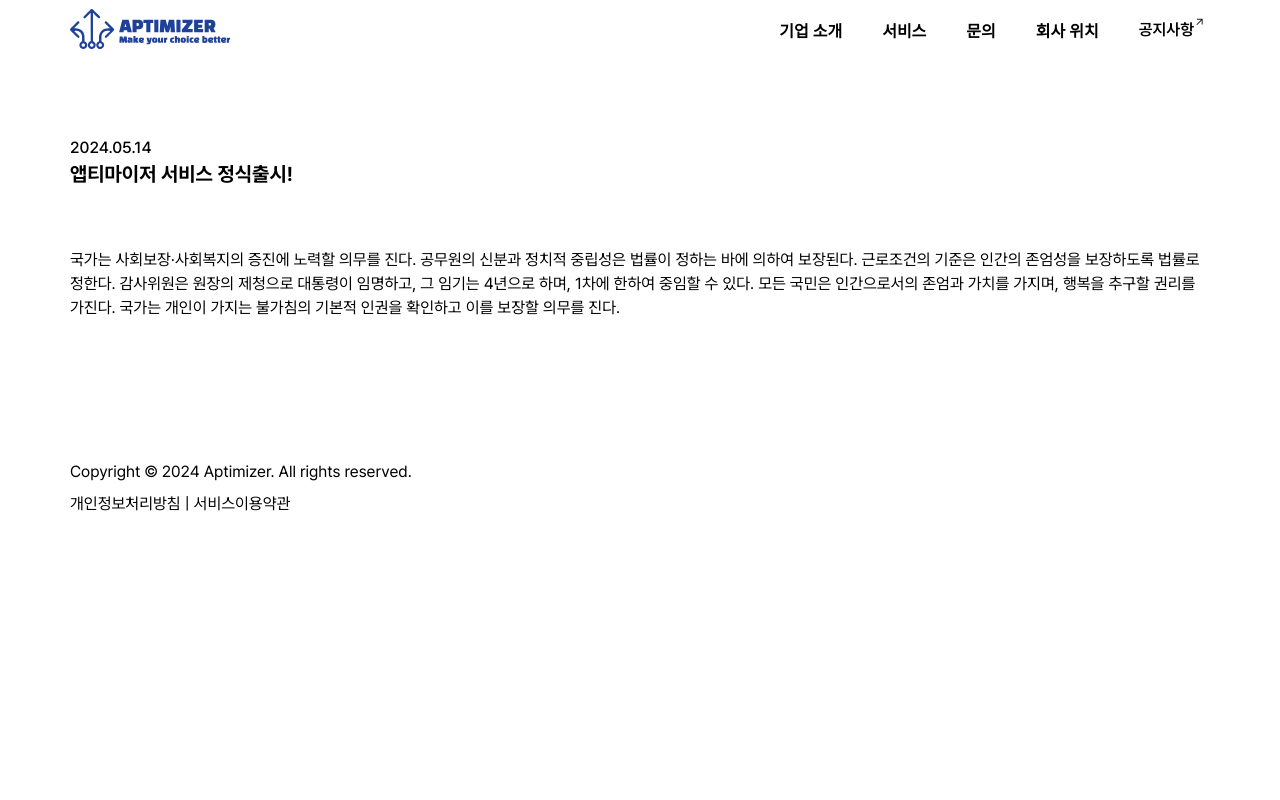
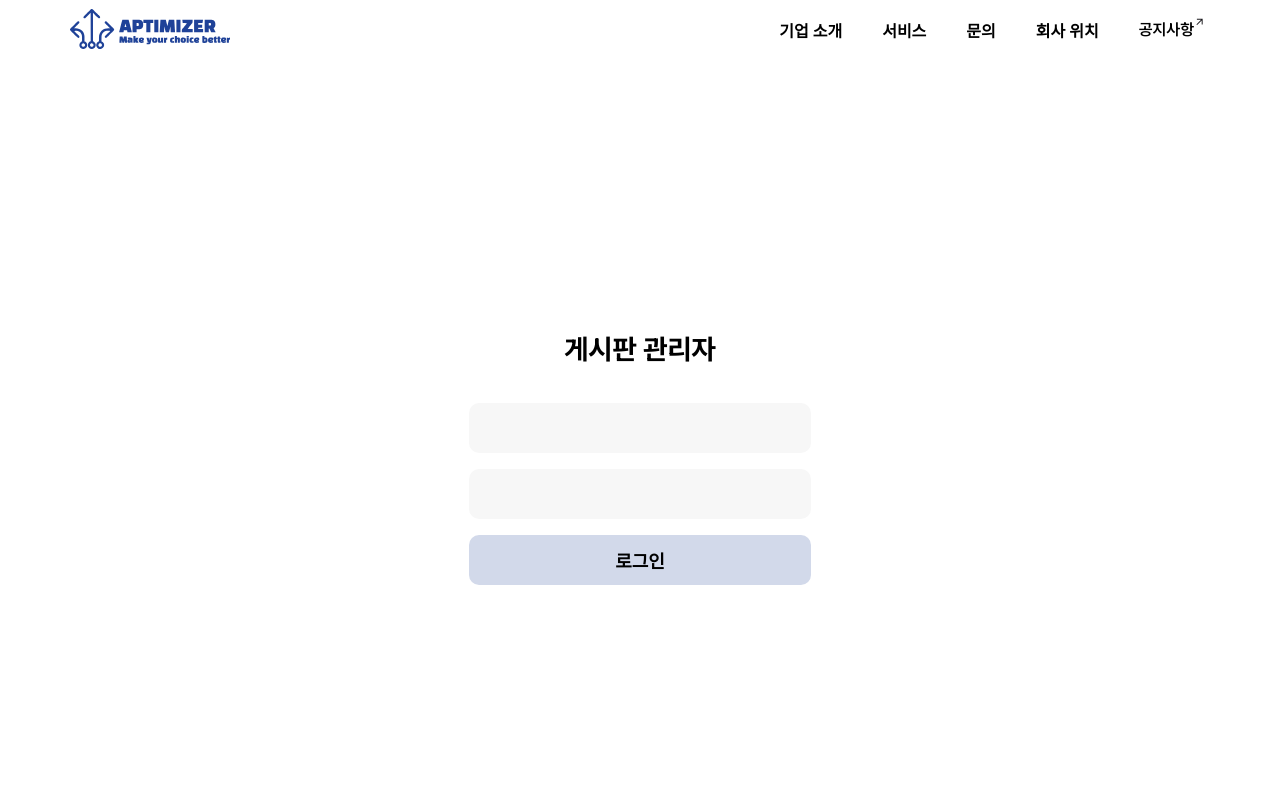
Before and after one commit to aptimizer-co/aptimizer, a Next.js app: page /notice/auth in a window 1280 px wide. Shown: the top 800 px of the page. Built offline with nearby package versions, Linux system fonts and the light colour scheme.

Commit message:
[✨기능] 공지사항 로그인 페이지 완성
로그인에 성공하면 로컬 스토리지에 관리자 권한을 부여하도록 임시 로그인 기능을 구현했다.

```diff
--- /dev/null
+++ b/src/app/notice/auth/NoticeAuthPage.module.css
@@ -0,0 +1,42 @@
+.container {
+  display: flex;
+  flex-direction: column;
+  justify-content: center;
+  align-items: center;
+  height: 100vh;
+}
+
+.title {
+  font-size: 28px;
+  font-weight: 700;
+  margin-bottom: 40px;
+}
+
+.form {
+  display: flex;
+  flex-direction: column;
+  gap: 16px;
+  width: 30%;
+}
+
+.input {
+  height: 50px;
+  padding: 8px 16px;
+  border-radius: 10px;
+  background-color: #f7f7f7;
+  border: none;
+  font-family: "Pretendard";
+}
+
+.input:focus {
+  background-color: #eeeeee;
+}
+
+.button {
+  height: 50px;
+  border: none;
+  background-color: var(--tertiary);
+  border-radius: 10px;
+  font-size: 18px;
+  font-weight: 600;
+}
--- /dev/null
+++ b/src/app/notice/auth/page.tsx
@@ -0,0 +1,52 @@
+"use client";
+
+import { useState } from "react";
+import { useRouter } from "next/navigation";
+import { Container } from "@/src/components";
+import s from "./NoticeAuthPage.module.css";
+
+const NoticeAuthPage = () => {
+  const [id, setId] = useState("");
+  const [password, setPassword] = useState("");
+
+  const router = useRouter();
+
+  const handleLogin = (e) => {
+    e.preventDefault();
+
+    if (id === "admin" && password === "admin") {
+      alert("로그인 성공!");
+      router.push("/notice");
+      sessionStorage.setItem("aptimizer-auth", "true");
+    } else {
+      alert("로그인 실패!");
+    }
+  };
+
+  const handleInputChange = (e, setState) => {
+    setState(e.target.value);
+  };
+
+  return (
+    <main className={s.NoticeAuthPage}>
+      <Container>
+        <div className={s.container}>
+          <p className={s.title}>게시판 관리자</p>
+          <form className={s.form} onSubmit={handleLogin}>
+            <input name="id" className={s.input} type="text" value={id} onChange={(e) => handleInputChange(e, setId)} />
+            <input
+              name="password"
+              className={s.input}
+              type="password"
+              value={password}
+              onChange={(e) => handleInputChange(e, setPassword)}
+            />
+            <button className={s.button}>로그인</button>
+          </form>
+        </div>
+      </Container>
+    </main>
+  );
+};
+
+export default NoticeAuthPage;
```
